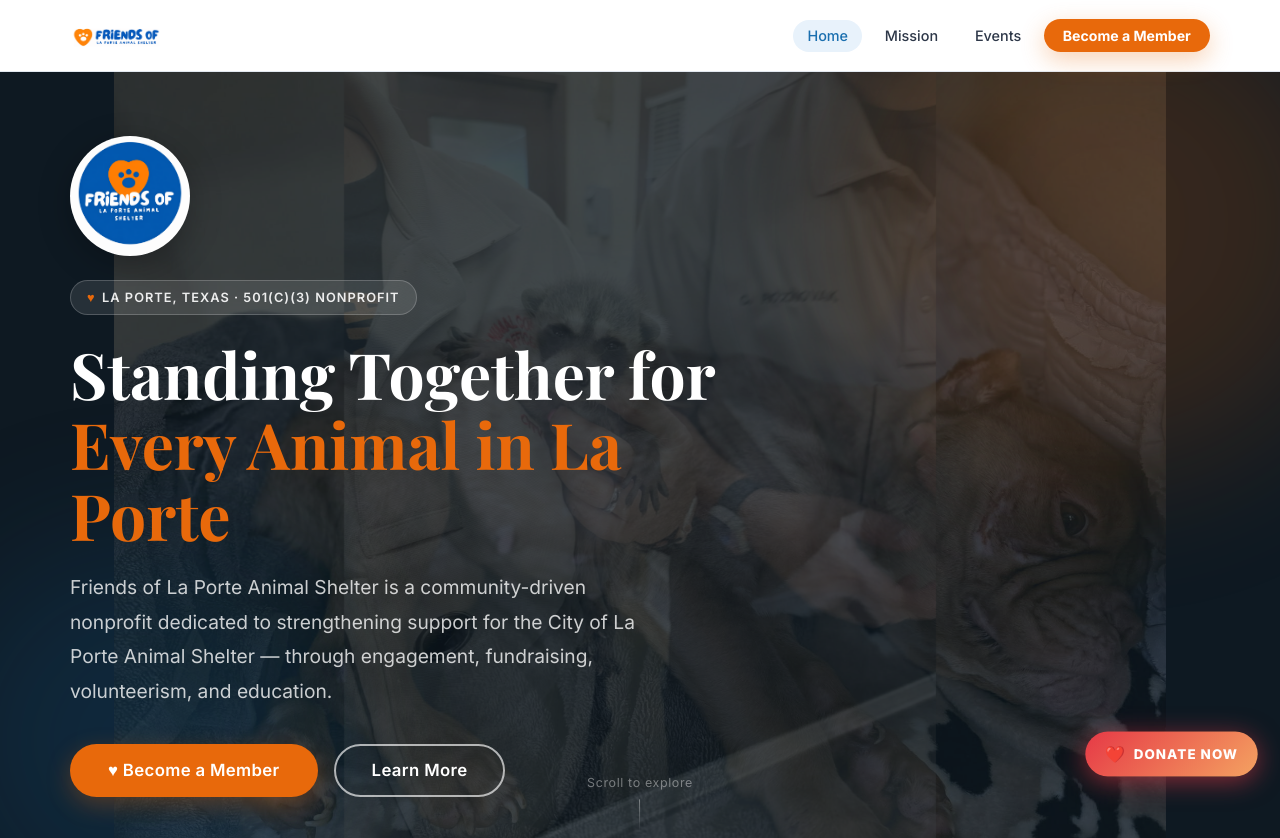
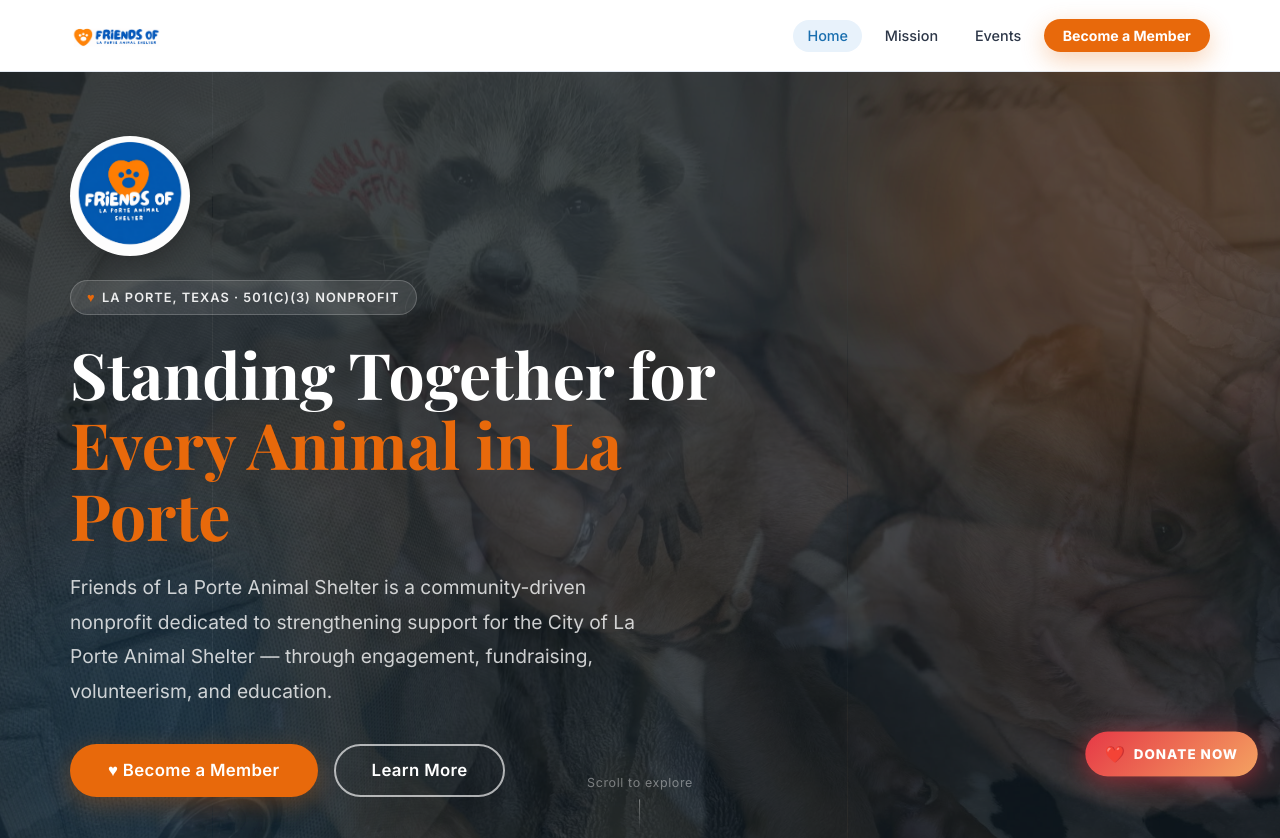
Before and after one commit to TheSocialHiveTx/friendsoflaporte.com, a website: page home/index.html in a window 1280 px wide. Shown: the top 838 px of the page. Drawn offline with nearby package versions, Linux system fonts and the light colour scheme.

Commit message:
fix: restore cover fit for hero with reduced container height

```diff
--- a/assets/css/styles.css
+++ b/assets/css/styles.css
@@ -366,11 +366,11 @@
    ============================================================ */
 .hero {
   position: relative;
-  min-height: 92vh;
+  min-height: 75vh; /* Lowered from 92vh to prevent aggressive zooming */
   display: flex;
   align-items: center;
   overflow: hidden;
-  background: linear-gradient(135deg, #0f1923 0%, #1a3a5c 55%, #1a6faf 100%);
+  background: #0f1923;
 }
 
 /* Hero Carousel Crossfade */
@@ -378,15 +378,14 @@
   position: absolute;
   inset: 0;
   z-index: 0;
-  /* Dark background so contained images blend in nicely */
-  background: #0f1923;
 }
 .hero-carousel__slide {
   position: absolute;
   inset: 0;
   width: 100%;
   height: 100%;
-  object-fit: contain;
+  object-fit: cover; /* Fit to edges with no black space */
+  object-position: center;
   opacity: 0;
   animation: heroFade 24s infinite;
 }
```
